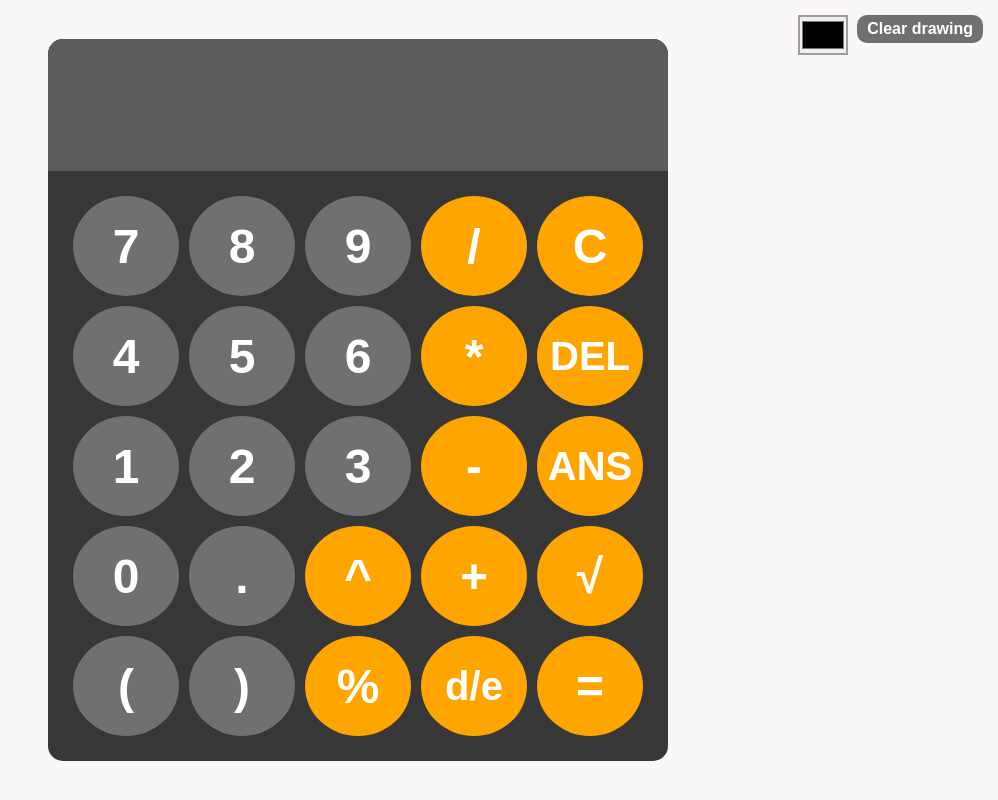
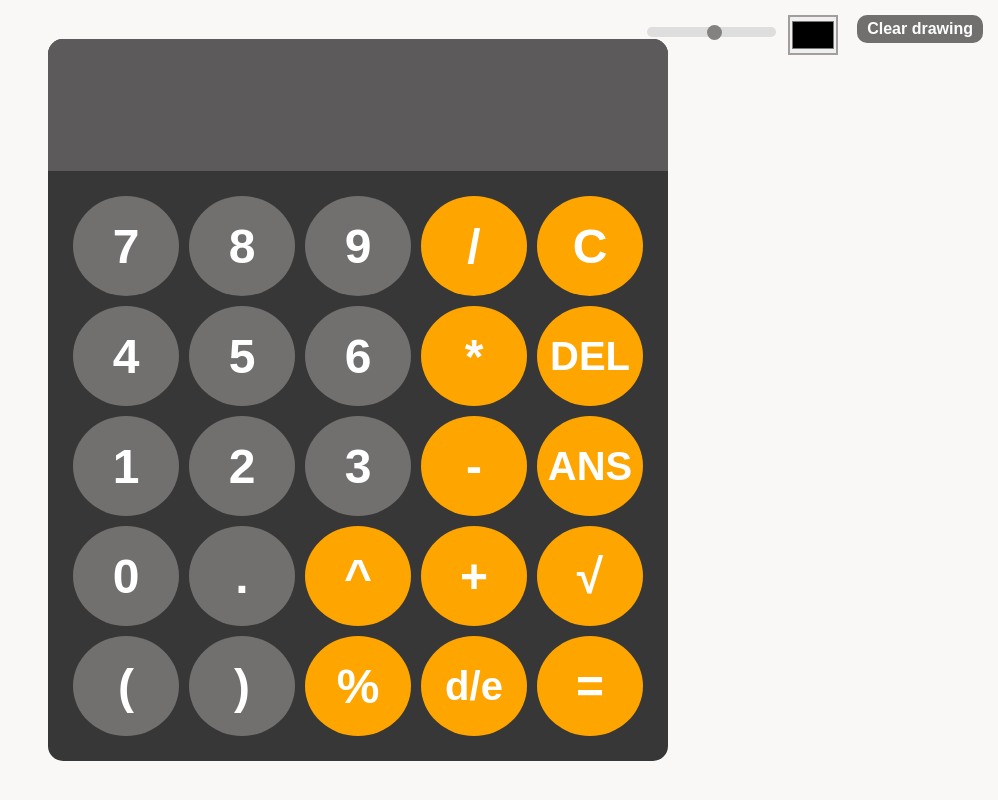
Before and after one commit to mianyay/Calculator, a plain HTML site: page index.html in a window 1280 px wide. Shown: the whole page, without its empty margins (282-1280 px from the left). Drawn offline with Linux system fonts and the light colour scheme; a web font is replaced by a local one.

Commit message:
pen slider change pen size

```diff
--- a/index.html
+++ b/index.html
@@ -12,6 +12,7 @@
 <body>
     <canvas id="board"></canvas>
     <input type="color" id="pen_colour" oninput="changepencolour()">
+    <input type="range" min="1" max="20" id="pen_size" oninput="slider()">
     <button id="clear_board" onclick="clear_Board()">Clear drawing</button>
 
     <div id="calculator">
--- a/script.js
+++ b/script.js
@@ -2,13 +2,10 @@ const display = document.getElementById("display")
 const board = document.getElementById("board")
 const pen = board.getContext("2d");
 const color_picker = document.getElementById("pen_colour");
+const pen_sizing = document.getElementById("pen_size");
 
 let drawing = false;
 let latestAnswer = "";
-
-function changepencolour() {
-    pen.strokeStyle = color_picker.value
-}
 
 function appendToDisplay(input) {
     display.value += input;
@@ -111,7 +108,7 @@ function evaluate(expression) {
 }
 
 document.addEventListener("keydown", function(event) {
-    if ( event.key.length == 1 && "^.+-*/0123456789".includes(event.key)) {
+    if (event.key.length == 1 && "^.+-*/0123456789".includes(event.key)) {
         appendToDisplay(event.key);
     } else if (event.key === "Enter") {
         event.preventDefault();
@@ -129,11 +126,19 @@ document.addEventListener("keydown", function(event) {
     }
 });
 
+function changepencolour() {
+    pen.strokeStyle = color_picker.value
+}
+
+function slider() {
+    pen.lineWidth = pen_sizing.value;
+}
+
 function resize_board() {
     board.width = window.innerWidth;
     board.height = window.innerHeight;
-    pen.lineWidth = 3;
     pen.lineCap = "round";
+    slider()
     changepencolour()
 }
 resize_board();
--- a/style.css
+++ b/style.css
@@ -94,7 +94,7 @@ button:active {
 #pen_colour {
     position: fixed;
     top: 15px;
-    right: 150px;
+    right: 160px;
     z-index: 2;
     width: 50px;
     height: 40px;
@@ -102,3 +102,35 @@ button:active {
     border: 2px solid rgb(163, 157, 157);
     cursor: pointer;
 }
+
+#pen_size {
+    -webkit-appearance: none;
+    position: fixed;
+    top: 25px;
+    right: 220px;
+    height: 10px;
+    border-radius: 5px;
+    background: #d3d3d3;
+    outline: none;
+    opacity: 0.7;
+    -webkit-transition: .2s;
+    transition: opacity .2s;
+}
+
+#pen_size::-webkit-slider-thumb {
+    -webkit-appearance: none;
+    appearance: none;
+    width: 15px;
+    height: 15px;
+    border-radius: 50%;
+    background: rgb(82, 79, 79);
+    cursor: pointer;
+}
+
+#pen_size::-moz-range-thumb {
+    width: 25px;
+    height: 25px;
+    border-radius: 50%;
+    background: rgb(82, 79, 79);
+    cursor: pointer;
+}
```
